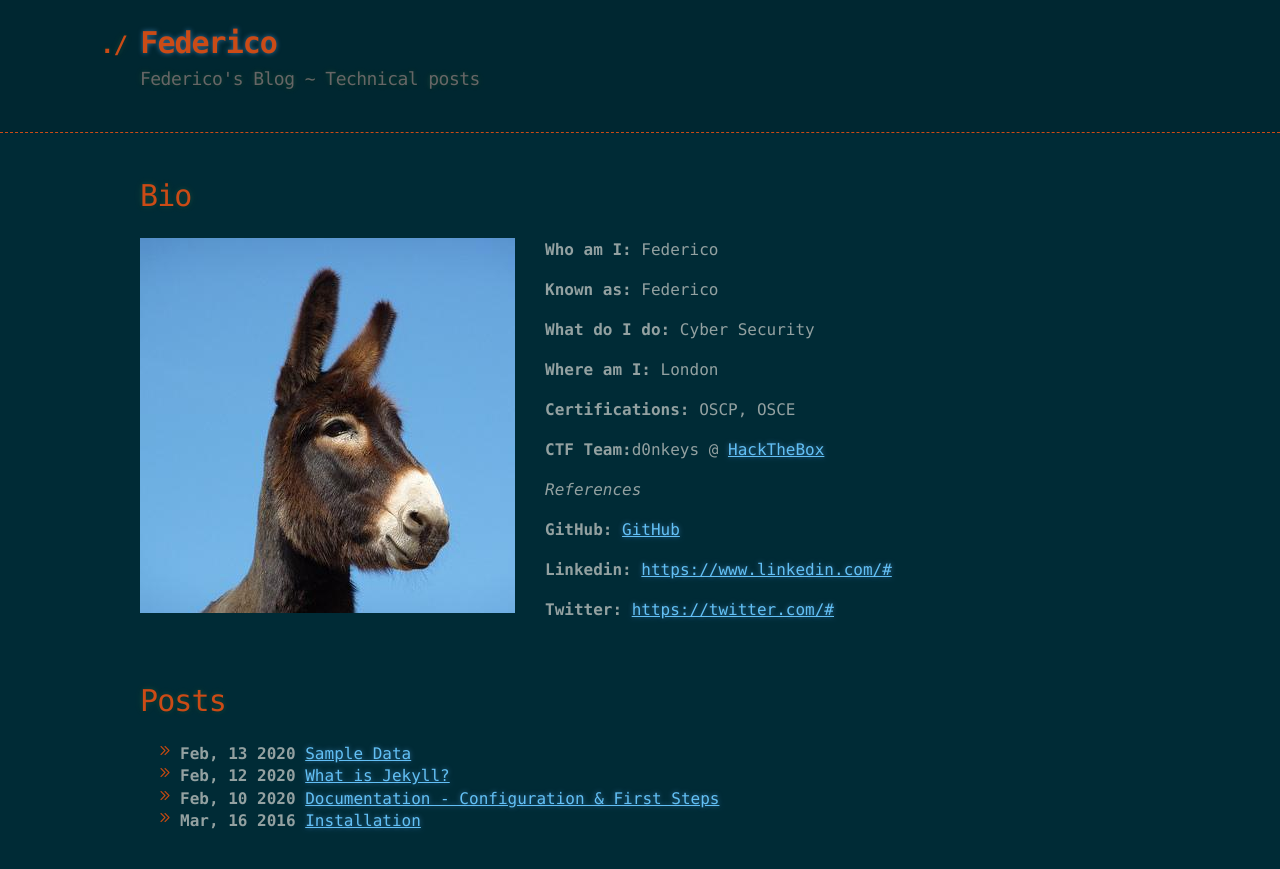
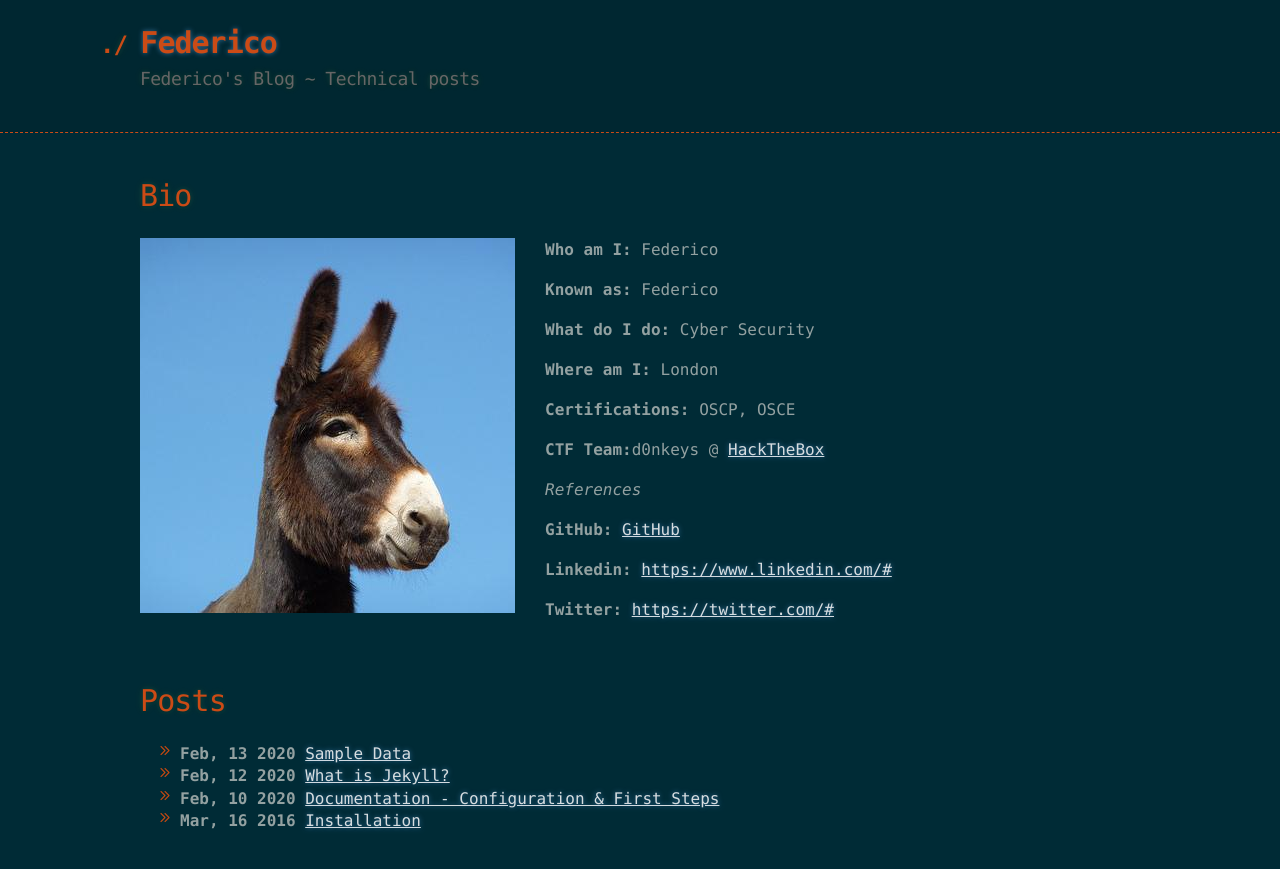
Before and after one commit to federico22285/federico.github.io, a Jekyll site: the page built from index.html, in a window 1280 px wide. Shown: the top 869 px of the page. Built offline with Jekyll 4.4.1, drawn with Linux system fonts in a browser that asks for light colours.

Commit message:
cursor changed

```diff
--- a/_sass/jekyll-theme-hacker.scss
+++ b/_sass/jekyll-theme-hacker.scss
@@ -15,6 +15,7 @@
   font-size: 16px;
   line-height: 1.5;
   font-family: Monaco, "Bitstream Vera Sans Mono", "Lucida Console", Terminal, monospace;
+  cursor: url(../icons/cursor.cur), auto;
 }
 
 /* General & 'Reset' Stuff */
@@ -233,7 +234,7 @@
 */
 
 a {
-  color: #63c0f5;
+  color: #d7dde0;
   text-shadow: 0 0 5px rgba(104, 182, 255, 0.5);
 }
 
```
Also changed, not shown: 1 other file.
